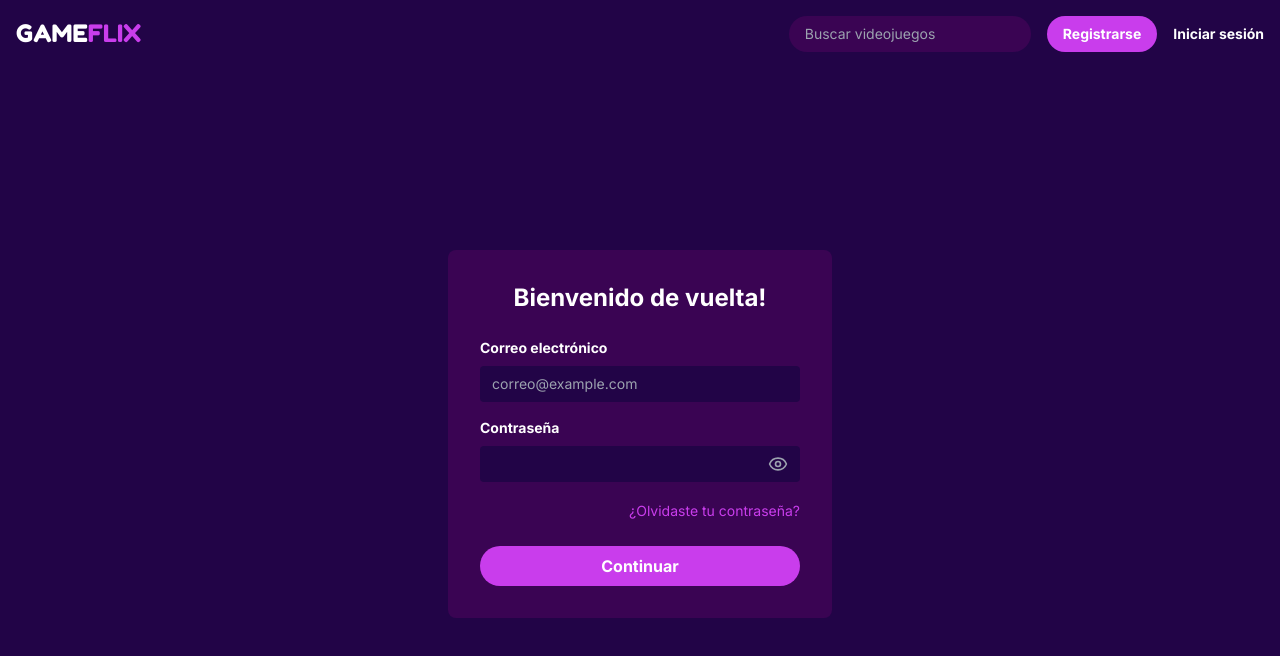
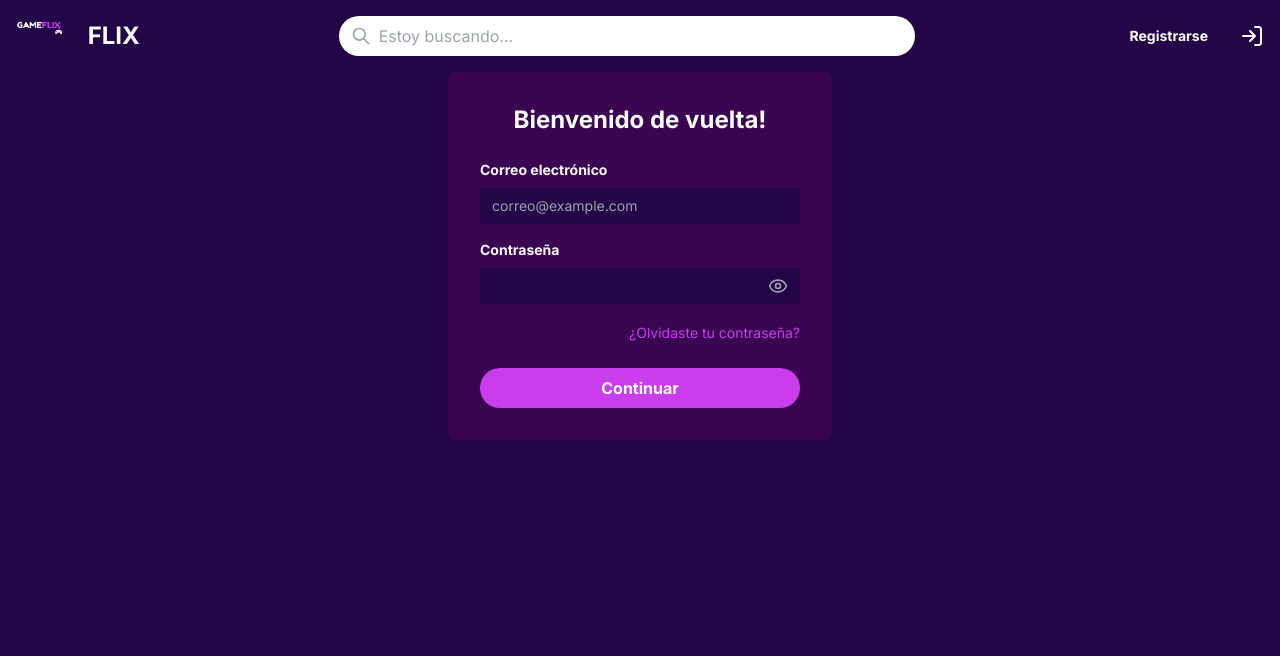
Before and after one commit to nicolas-aversa/GAMEFLIX, a React (Create React App) app in the folder web/: page /login in a window 1280 px wide. Shown: the top 656 px of the page. Built offline with nearby package versions, Linux system fonts and the light colour scheme.

Commit message:
header component created

```diff
--- /dev/null
+++ b/web/src/components/header.jsx
@@ -0,0 +1,75 @@
+import React, { useState } from 'react';
+import gameflixLogo from '../img/gameflix-logo.png'
+
+const Navbar = () => {
+const [searchValue, setSearchValue] = useState('');
+
+const handleSearchChange = (e) => {
+    setSearchValue(e.target.value);
+    };
+
+const handleSearchSubmit = (e) => {
+    e.preventDefault();
+    console.log('Search:', searchValue); // Aquí puedes integrar tu lógica de búsqueda
+    };
+
+    return (
+    <nav className="bg-background p-4 flex justify-between items-center">
+        <div className="flex items-center">
+        <img src={gameflixLogo} alt="GameFlix Logo" className="h-8 mr-2" />
+        <span className="text-secondary text-2xl font-display font-bold">FLIX</span>
+        </div>
+        <div className="flex-grow mx-4">
+        <form onSubmit={handleSearchSubmit} className="relative max-w-xl mx-auto">
+            <input
+            type="text"
+            value={searchValue}
+            onChange={handleSearchChange}
+            placeholder="Estoy buscando..."
+            className="w-full bg-primary text-white rounded-full py-2 px-4 pl-10 focus:outline-none focus:ring-2 focus:ring-secondary"
+            />
+            <svg
+            className="absolute left-3 top-1/2 transform -translate-y-1/2 text-gray-400"
+            width="20"
+            height="20"
+            fill="none"
+            stroke="currentColor"
+            viewBox="0 0 24 24"
+            xmlns="http://www.w3.org/2000/svg"
+            >
+            <path
+                strokeLinecap="round"
+                strokeLinejoin="round"
+                strokeWidth="2"
+                d="M21 21l-6-6m2-5a7 7 0 11-14 0 7 7 0 0114 0z"
+            />
+            </svg>
+        </form>
+        </div>
+        <div className="flex items-center space-x-4">
+        <button className="bg-secondary text-white rounded-full px-4 py-2 text-sm font-bold hover:bg-opacity-80 transition-colors duration-300">
+            Registrarse
+        </button>
+        <button className="text-white" aria-label="Logout">
+        <svg
+            width="24"
+            height="24"
+            viewBox="0 0 24 24"
+            fill="none"
+            xmlns="http://www.w3.org/2000/svg"
+        >
+            <path
+                d="M15 3H19C19.5304 3 20.0391 3.21071 20.4142 3.58579C20.7893 3.96086 21 4.46957 21 5V19C21 19.5304 20.7893 20.0391 20.4142 20.4142C20.0391 20.7893 19.5304 21 19 21H15M10 17L15 12M15 12L10 7M15 12H3"
+                stroke="currentColor"
+                strokeWidth="2"
+                strokeLinecap="round"
+                strokeLinejoin="round"
+            />
+        </svg>
+        </button>
+        </div>
+    </nav>
+    );
+};
+
+export default Navbar;
--- a/web/src/components/pages/Auth/loginn.jsx
+++ b/web/src/components/pages/Auth/loginn.jsx
@@ -9,23 +9,6 @@ const loginn = () => {
   const togglePasswordVisibility = () => setShowPassword(!showPassword);
 
   return (
-    <div className="min-h-screen bg-[#220447] text-white font-['Inter'] flex flex-col">
-      <nav className="p-4 flex justify-between items-center">
-        <div className="text-2xl font-['Fredoka_One'] text-white">
-          GAME<span className="text-[#C93DEC]">FLIX</span>
-        </div>
-        <div className="flex items-center space-x-4">
-          <input
-            type="text"
-            placeholder="Buscar videojuegos"
-            className="bg-[#3A0453] rounded-full px-4 py-2 text-sm"
-          />
-          <button className="bg-[#C93DEC] text-white rounded-full px-4 py-2 text-sm font-bold">
-            Registrarse
-          </button>
-          <button className="text-white text-sm font-bold">Iniciar sesión</button>
-        </div>
-      </nav>
       <div className="flex-grow flex justify-center items-center">
         <div className="bg-[#3A0453] p-8 rounded-lg w-96">
           <h2 className="text-2xl font-bold mb-6 text-center">Bienvenido de vuelta!</h2>
@@ -82,7 +65,6 @@ const loginn = () => {
           </form>
         </div>
       </div>
-    </div>
   );
 };
 
--- a/web/src/utils/App.jsx
+++ b/web/src/utils/App.jsx
@@ -4,11 +4,13 @@ import './index.css'
 import Home from '../components/pages/Home/Home';
 import SignUp from '../components/pages/Auth/SignUp';
 import Login from '../components/pages/Auth/loginn';
+import Navbar from '../components/header';
 
 function App() {
   return (
     <div>
       <Router>
+        <Navbar />
         <Routes>
           <Route path = '/' element={<Home />} />
           <Route path = '/signup' element={<SignUp />} />
```
Also changed, not shown: web/src/img/gameflix-logo.png (added), 1 other file (tests, documents, lock files or other folders).
